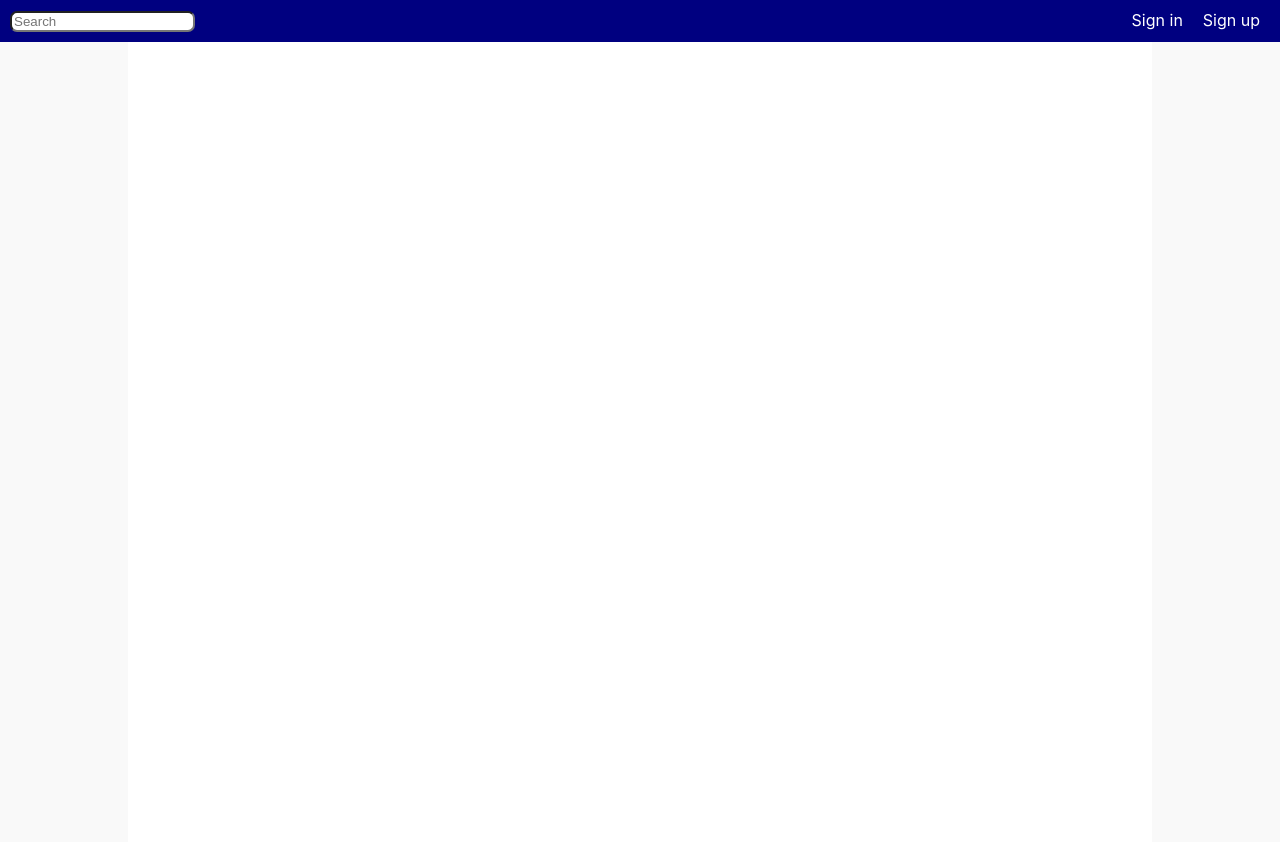
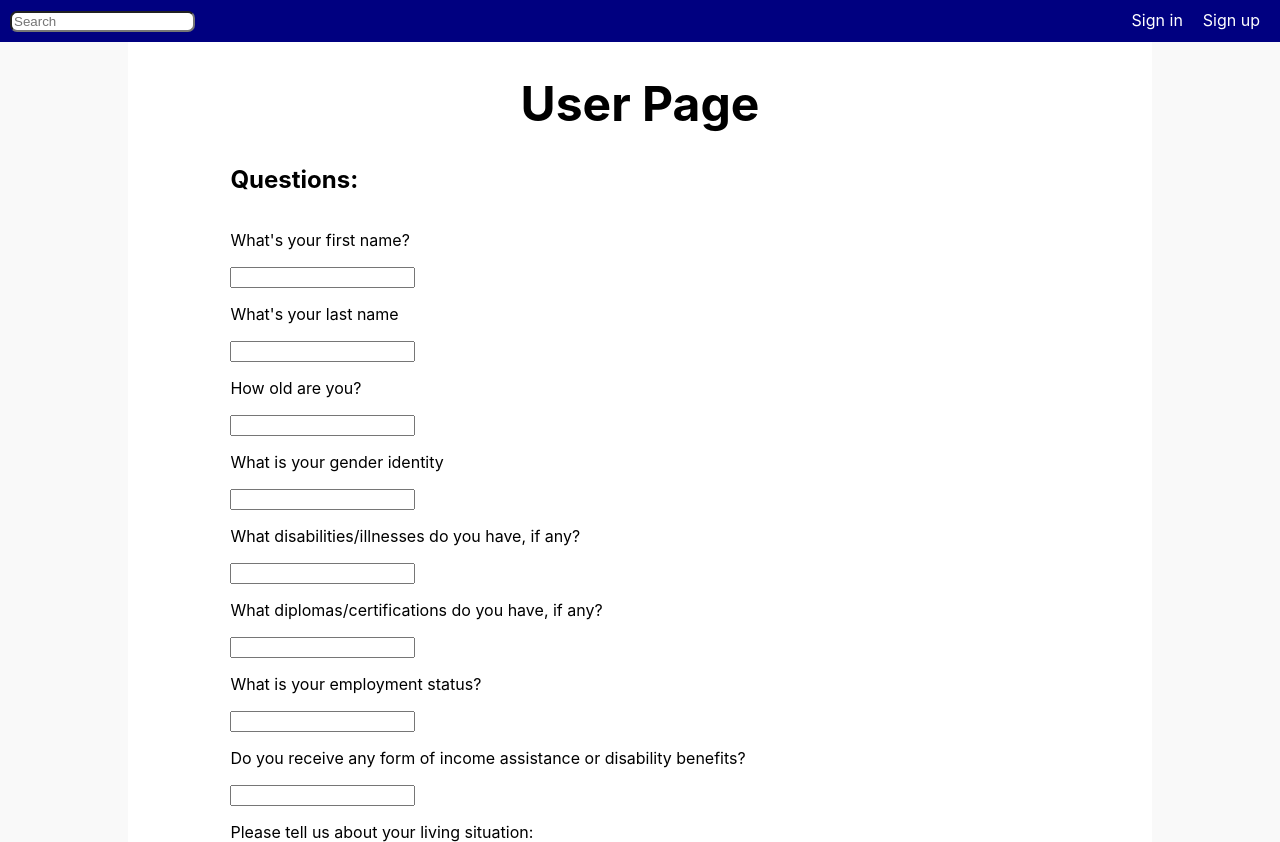
Before and after one commit to luciancahil/Social-Website, a React (Create React App) app: page /edit in a window 1280 px wide. Built offline with nearby package versions, Linux system fonts and the light colour scheme.

Commit message:
added editing page and link

```diff
--- /dev/null
+++ b/src/Components/Edit.component.js
@@ -0,0 +1,50 @@
+import React from 'react';
+import Questions from './Questions.component'
+
+
+class Edit extends React.Component {
+    constructor(props){
+        super(props);
+
+        this.download = this.download.bind(this);
+        this.setDownload = this.setDownload.bind(this);
+
+        this.state = {
+            info: "Hi There! \nI like you!"
+        }
+    }
+
+    download(content, filename, contentType){
+        if(!contentType) contentType = 'application/octet-stream';
+            var a = document.createElement('a');
+            var blob = new Blob([content], {'type':contentType});
+            a.href = window.URL.createObjectURL(blob);
+            a.download = filename;
+            a.click();
+    }
+
+
+    setDownload(){
+        this.download(this.state.info, "information.txt");
+    }
+
+    render() {
+
+        return (
+            <div id = "UserPageOuter">
+                <div className = "UserPage">
+                    <div className = "header">
+                        <h1>User Page</h1>
+                    </div>
+
+                    <Questions/>
+
+
+                </div>
+            </div>
+        );
+  }
+}
+
+
+export default Edit;
--- a/src/Components/Home.component.js
+++ b/src/Components/Home.component.js
@@ -35,7 +35,7 @@ class Home extends React.Component {
                     <h2>{this.state.text}</h2>
                 </div>
                 <div id = "homeEditButton">
-                    <button>Edit</button>
+                    <a href ="/edit" ><button>Edit</button></a>
                 </div>
                 <br/>
                 <Content/>
--- a/src/mainpage.component.js
+++ b/src/mainpage.component.js
@@ -7,6 +7,7 @@ import Signup from './Components/SignUp.component';
 import Searching from './Components/Searching.components';
 import Signout from './Components/Signout.component';
 import Home from './Components/Home.component'
+import Edit from './Components/Edit.component'
 
 
 class MainPage extends React.Component {
@@ -104,6 +105,7 @@ class MainPage extends React.Component {
             <Route path="/signout" render={(props) => <Signout {...props} clearUser = {this.clearUser}/>} />
             <Route path="/home" render={(props) => <Home {...props} login_status = {this.state.loggedIn} key = {this.state.loggedIn} />} />
             <Route path="/search" component={Searching} />
+            <Route path="/edit" component={Edit} />
           </div>
 
       </Router>
```
